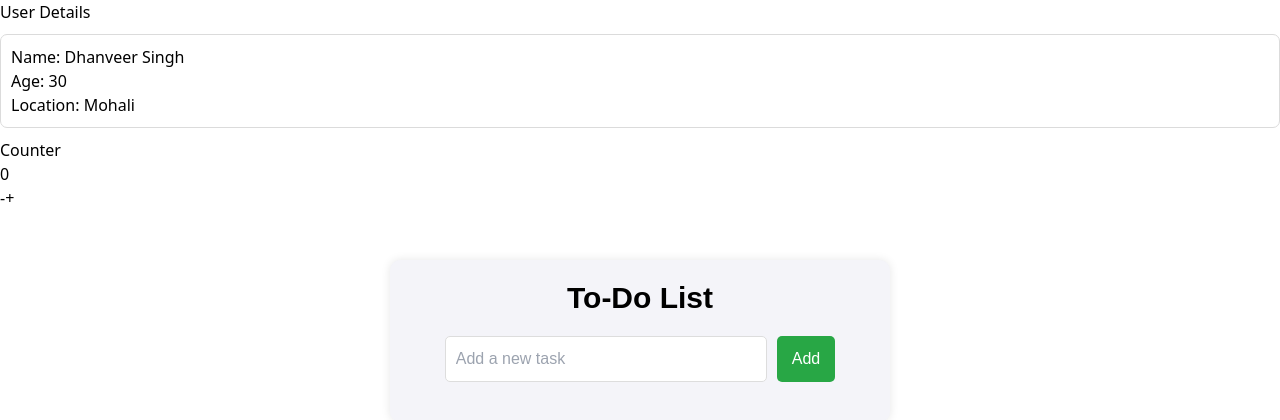
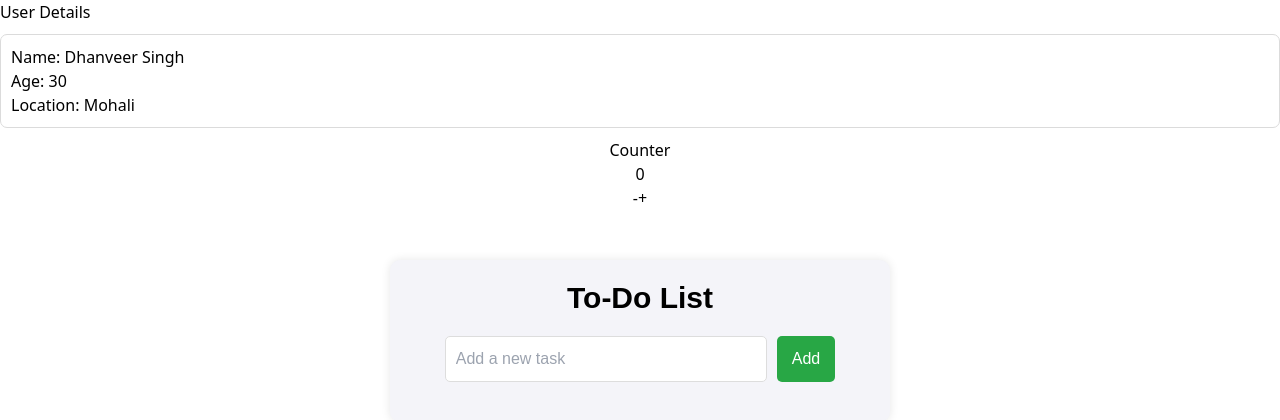
Before and after one commit to dhanveer-singh/react-learning-dhanveer, a React (Vite) app: page / in a window 1280 px wide. Shown: the top 420 px of the page. Built offline with nearby package versions, Linux system fonts and the light colour scheme.

Commit message:
Fixed: counter in separate component

```diff
--- a/src/App.jsx
+++ b/src/App.jsx
@@ -1,5 +1,6 @@
 import './App.css'
 import AddTodo from './components/addTodo'
+import Counter from './components/counter'
 import ProfileDetails from './components/profileDetails'
 
 function App() {
@@ -11,6 +12,7 @@ function App() {
   return (
     <>
       <ProfileDetails userData={userData}/>
+      <Counter />
       <AddTodo />
     </>
   )
--- /dev/null
+++ b/src/components/counter.jsx
@@ -0,0 +1,15 @@
+import { useState } from 'react'
+
+const Counter = () => {
+    const [count, setCount] = useState(0);
+    return (
+        <div className='text-center'>
+            <h1>Counter</h1>
+            <div>{count}</div>
+            <button onClick={() => setCount(prev => prev - 1)} disabled={count <= 0}>-</button>
+            <button onClick={() => setCount(prev => prev + 1)}>+</button>
+        </div>
+    )
+}
+
+export default Counter
--- a/src/components/profileDetails.jsx
+++ b/src/components/profileDetails.jsx
@@ -1,8 +1,5 @@
-import { useState } from "react";
-
 const ProfileDetails = ({ userData }) => {
     const { name, age, location } = userData;
-    const [count, setCount] = useState(0);
     return (
         <>
             <h1>User Details</h1>
@@ -11,11 +8,6 @@ const ProfileDetails = ({ userData }) => {
                 <p>Age: {age}</p>
                 <p>Location: {location}</p>
             </div>
-
-            <h1>Counter</h1>
-            <div>{count}</div>
-            <button onClick={() => setCount(prev => prev - 1)} disabled={count <= 0}>-</button>
-            <button onClick={() => setCount(prev => prev + 1)}>+</button>
         </>
     )
 }
```
